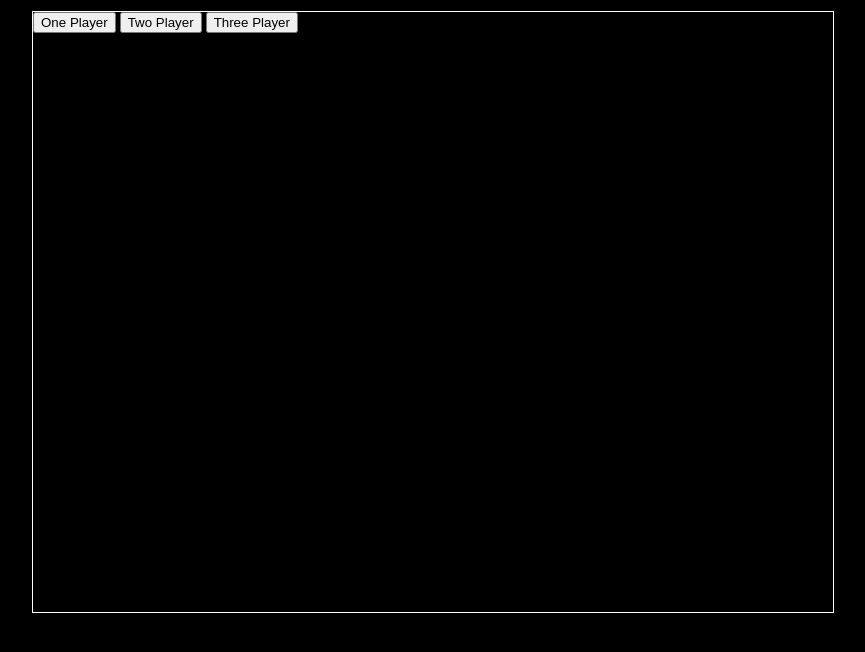
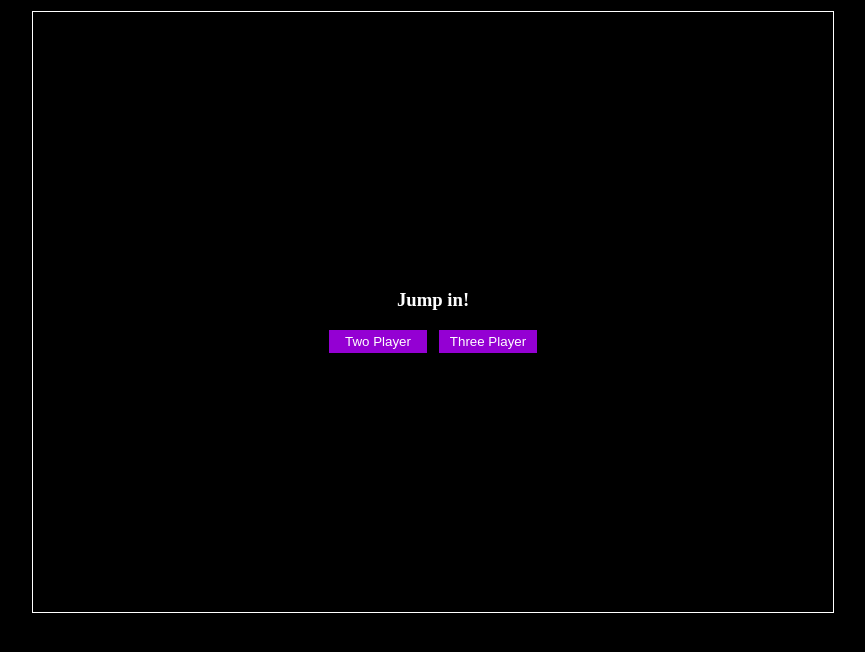
Before and after one commit to drenchoman/DownSplat, an Astro site: page / in a window 1280 px wide. Shown: the part 88-740 px from the top of the page, without its empty margins (207-1072 px from the left). Built offline with nearby package versions, Linux system fonts and the light colour scheme; Astro itself is replaced by a stand-in of ours.

Commit message:
update start buttons and remove 1player

```diff
--- a/src/components/Test.astro
+++ b/src/components/Test.astro
@@ -18,10 +18,12 @@
   </div>
 
   <div class="init-wrapper">
-
-<button id="onePlayer">One Player</button>
+    <h3>Jump in!</h3>
+<div class="player-button-wrapper">
 <button id="twoPlayer">Two Player</button>
 <button id="threePlayer">Three Player</button>
+</div>
+
 </div>
 <div class="play-again-wrapper hide">
   <button id="playAgain">Play Again</button>
@@ -62,6 +64,12 @@
     document.querySelector('.p3-lives-text').innerHTML = hearts;
   })
 
+  numberOfPlayers.subscribe(num => {
+    if(num == 2){
+      document.querySelector('.player-three-lives')?.classList.add('hide')
+    }
+  })
+
 
  function startSinglePlayer(){
   numberOfPlayers.set(1);
@@ -92,12 +100,17 @@ document.getElementById('playAgain')?.addEventListener("click", restartGame)
 </script>
 
 <style>
-
+*{
+  color: white;
+}
   #gameOverlay{
     width: 800px;
     height: 600px;
     border:1px solid white;
     position: absolute;
+    display: flex;
+    justify-content: space-around;
+    align-items: center;
     /* z-index: 5; */
   }
 
@@ -115,12 +128,14 @@ document.getElementById('playAgain')?.addEventListener("click", restartGame)
   .player-one-lives{
     position: absolute;
     left: -110px;
+    top:0;
     color:white;
   }
 
   .player-two-lives{
     position: absolute;
     right: -105px;
+    top:0;
         color:white;
 
   }
@@ -136,6 +151,28 @@ document.getElementById('playAgain')?.addEventListener("click", restartGame)
 
   }
 
+  .player-button-wrapper{
+    display: flex;
+    justify-content: center;
+    gap:10px;
+  }
+
+  .player-button-wrapper > * {
+    width: 100px;
+    background-color: darkviolet;
+    border:1px solid black;
+    padding: 0.25rem 0.5rem;
+        cursor: pointer;
+
+  }
+
+
+  .init-wrapper{
+        display: flex;
+    align-items: center;
+    justify-content: center;
+    flex-direction: column;
+  }
   .play-again-wrapper{
     display: flex;
     width:100%;
@@ -145,6 +182,10 @@ document.getElementById('playAgain')?.addEventListener("click", restartGame)
   }
   #playAgain{
     cursor: pointer;
+    width: 100px;
+    background-color: darkviolet;
+    border:1px solid black;
+    padding: 0.25rem 0.5rem;
   }
 
   .hide{
```
